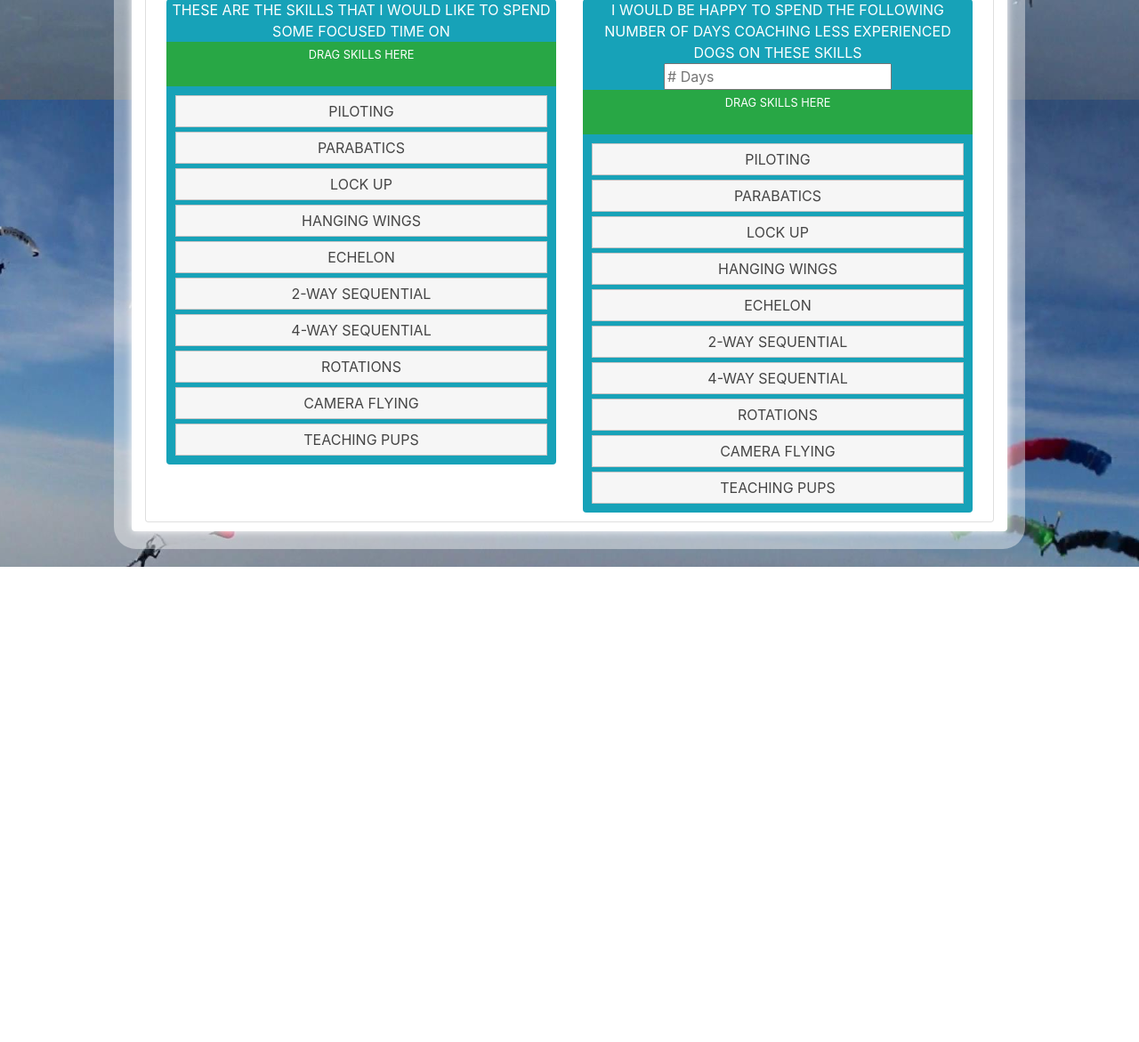
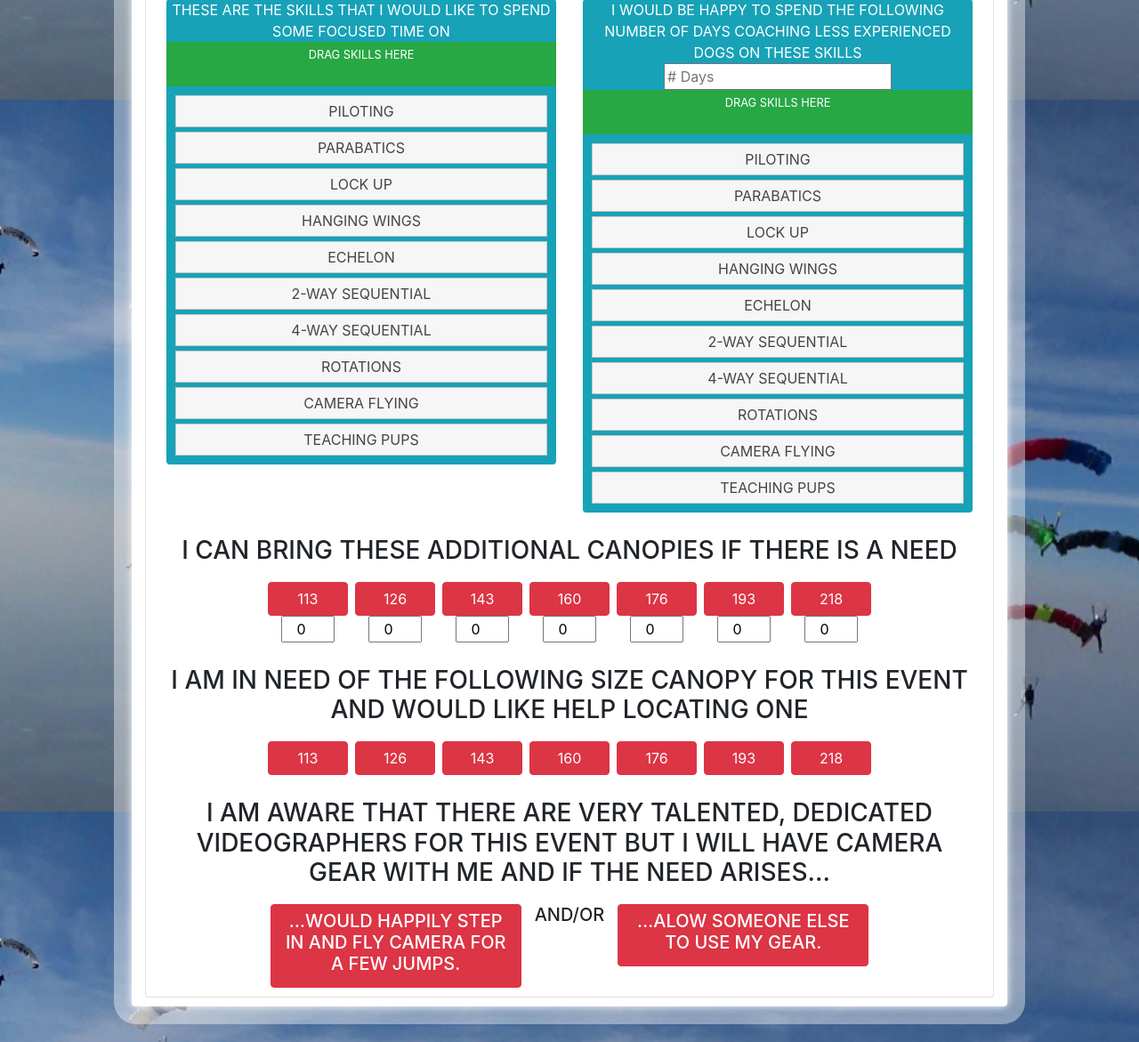
Before and after one commit to UnlikelyNomad/crwdogs, a PHP site: page /springfling in a window 1280 px wide, after a click that opens the changed part. Shown: the part 2288-3459 px from the top of the page at 89% size. Before the commit the page ends 2925 px from the top, so only its background shows below. Run offline with PHP 8.4, Linux system fonts and the light colour scheme.

Commit message:
Finished up last page.

```diff
--- a/www/css/crwdogs.css
+++ b/www/css/crwdogs.css
@@ -84,3 +84,15 @@ ul.crw-sort li {
     width: 100%;
     text-align: center;
 }
+
+.num-canopy {
+    width: 60px;
+    display: block;
+    text-align: center;
+    margin-left: auto;
+    margin-right: auto;
+}
+
+.bring-canopy {
+    width: 90px;
+}
--- a/www/springfling/index.html
+++ b/www/springfling/index.html
@@ -508,7 +508,88 @@
                                         </div>
                                     </div>
                                 </div>
+                                <div class="row">
+                                    <div class="col-12 text-center mt-3">
+                                        <h3>I CAN BRING THESE ADDITIONAL CANOPIES IF THERE IS A NEED</h3>
+                                    </div>
+                                </div>
+                                <div class="row justify-content-center">
+                                    <div class="num-canopy-container">
+                                        <button data-toggle="button" class="btn btn-danger redgreen-toggle ml-1 mr-1 bring-canopy">113</button><br>
+                                        <input type="number" value="0" class="num-canopy text-control" id="num_113">
+                                    </div>
+                                    <div class="num-canopy-container">
+                                        <button data-toggle="button" class="btn btn-danger redgreen-toggle ml-1 mr-1 bring-canopy">126</button><br>
+                                        <input type="number" value="0" class="num-canopy text-control" id="num_113">
+                                    </div>
+                                    <div class="num-canopy-container">
+                                        <button data-toggle="button" class="btn btn-danger redgreen-toggle ml-1 mr-1 bring-canopy">143</button><br>
+                                        <input type="number" value="0" class="num-canopy text-control" id="num_113">
+                                    </div>
+                                    <div class="num-canopy-container">
+                                        <button data-toggle="button" class="btn btn-danger redgreen-toggle ml-1 mr-1 bring-canopy">160</button><br>
+                                        <input type="number" value="0" class="num-canopy text-control" id="num_113">
+                                    </div>
+                                    <div class="num-canopy-container">
+                                        <button data-toggle="button" class="btn btn-danger redgreen-toggle ml-1 mr-1 bring-canopy">176</button><br>
+                                        <input type="number" value="0" class="num-canopy text-control" id="num_113">
+                                    </div>
+                                    <div class="num-canopy-container">
+                                        <button data-toggle="button" class="btn btn-danger redgreen-toggle ml-1 mr-1 bring-canopy">193</button><br>
+                                        <input type="number" value="0" class="num-canopy text-control" id="num_113">
+                                    </div>
+                                    <div class="num-canopy-container">
+                                        <button data-toggle="button" class="btn btn-danger redgreen-toggle ml-1 mr-1 bring-canopy">218</button><br>
+                                        <input type="number" value="0" class="num-canopy text-control" id="num_113">
+                                    </div>
+                                </div>
+
+                                <div class="row">
+                                    <div class="col-12 text-center mt-3">
+                                        <h3>I AM IN NEED OF THE FOLLOWING SIZE CANOPY FOR THIS EVENT AND WOULD LIKE HELP LOCATING ONE</h3>
+                                    </div>
+                                </div>
+                                <div class="row justify-content-center">
+                                    <div class="num-canopy-container">
+                                        <button data-toggle="button" class="btn btn-danger redgreen-toggle ml-1 mr-1 bring-canopy">113</button>
+                                    </div>
+                                    <div class="num-canopy-container">
+                                        <button data-toggle="button" class="btn btn-danger redgreen-toggle ml-1 mr-1 bring-canopy">126</button>
+                                    </div>
+                                    <div class="num-canopy-container">
+                                        <button data-toggle="button" class="btn btn-danger redgreen-toggle ml-1 mr-1 bring-canopy">143</button>
+                                    </div>
+                                    <div class="num-canopy-container">
+                                        <button data-toggle="button" class="btn btn-danger redgreen-toggle ml-1 mr-1 bring-canopy">160</button>
+                                    </div>
+                                    <div class="num-canopy-container">
+                                        <button data-toggle="button" class="btn btn-danger redgreen-toggle ml-1 mr-1 bring-canopy">176</button>
+                                    </div>
+                                    <div class="num-canopy-container">
+                                        <button data-toggle="button" class="btn btn-danger redgreen-toggle ml-1 mr-1 bring-canopy">193</button>
+                                    </div>
+                                    <div class="num-canopy-container">
+                                        <button data-toggle="button" class="btn btn-danger redgreen-toggle ml-1 mr-1 bring-canopy">218</button>
+                                    </div>
+                                </div>
+
+                                <div class="row">
+                                    <div class="col-12 text-center mt-3">
+                                        <h3>I AM AWARE THAT THERE ARE VERY TALENTED, DEDICATED VIDEOGRAPHERS FOR THIS EVENT BUT I WILL HAVE CAMERA GEAR WITH ME AND IF THE NEED ARISES…</h3>
+                                    </div>
+                                </div>
+                                <div class="row justify-content-center">
+                                    <div class="col-4 text-center"><button data-toggle="button" class="btn btn-danger redgreen-toggle">
+                                        <h5>…WOULD HAPPILY STEP IN AND FLY CAMERA FOR A FEW JUMPS.</h5>
+                                    </button></div>
+                                    <div clas="col-4 text-center"><h5>AND/OR</h5></div>
+                                    <div class="col-4 text-center"><button data-toggle="button" class="btn btn-danger redgreen-toggle">
+                                        <h5>…ALOW SOMEONE ELSE TO USE MY GEAR.</h5>
+                                    </button></div>
+                                </div>
+
                             </div>
+
                         </div>
                     </div>
                 </form>
```
